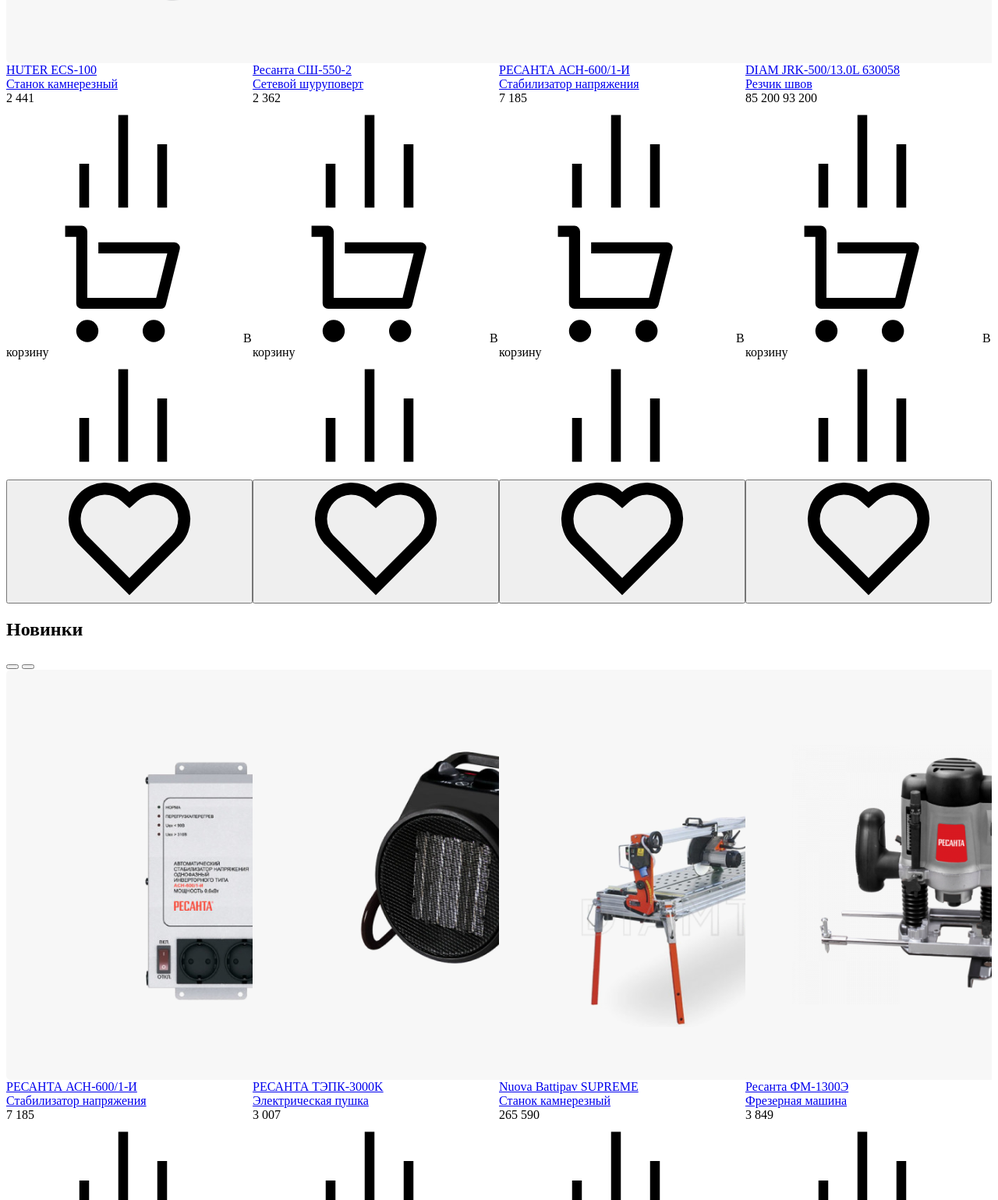
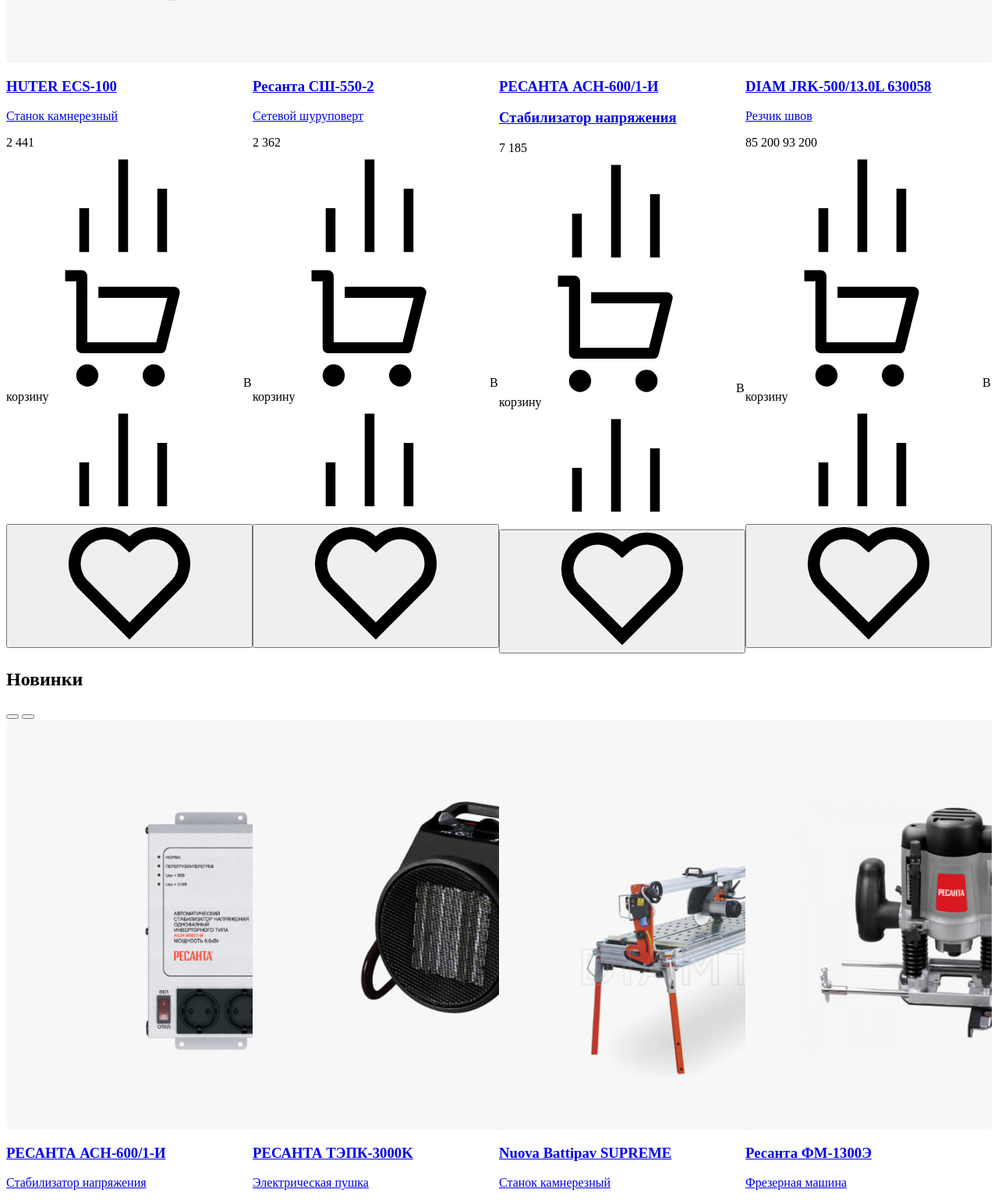
Before and after one commit to eugene-ivkun/5kvt, a website: page app/index.html in a window 1280 px wide. Shown: the part 5709-7248 px from the top of the page at 78% size. Drawn offline with nearby package versions, Linux system fonts and the light colour scheme; files that its build step writes are made by us from their sources.

Commit message:
bug fixed

```diff
--- a/app/index.html
+++ b/app/index.html
@@ -4,7 +4,7 @@
     <meta charset="UTF-8">
     <meta http-equiv="X-UA-Compatible" content="IE=edge">
     <meta name="viewport" content="width=device-width, initial-scale=1.0">
-    <title>Document</title>
+    <title>Интернет магазин 5kvt</title>
     <link rel="stylesheet" href="libs/slick/slick.css">
     <link rel="stylesheet" href="css/style.min.css">
 </head>
@@ -77,8 +77,8 @@
                                         <img src="img/products/HUTER-ECS-100.png" alt="Станок камнерезный HUTER ECS-100">
                                     </div>
                                     <div class="products-card__about">
-                                        <div class="products-card__about-model">HUTER ECS-100</div>
-                                        <div class="products-card__about-name">Станок камнерезный</div>
+                                        <h3 class="products-card__about-model">HUTER ECS-100</h3>
+                                        <p class="products-card__about-name">Станок камнерезный</p>
                                     </div>
                                 </a>
                                 <div class="products-card__bottom">
@@ -120,8 +120,8 @@
                                         <img src="img/products/Resanta-550-2.png" alt="Сетевой шуруповерт Ресанта СШ-550-2">
                                     </div>
                                     <div class="products-card__about">
-                                        <div class="products-card__about-model">Ресанта СШ-550-2</div>
-                                        <div class="products-card__about-name">Сетевой шуруповерт</div>
+                                        <h3 class="products-card__about-model">Ресанта СШ-550-2</h3>
+                                        <p class="products-card__about-name">Сетевой шуруповерт</p>
                                     </div>
                                 </a>
                                 <div class="products-card__bottom">
@@ -163,8 +163,8 @@
                                         <img src="img/products/Resanta-600-1.png" alt="Стабилизатор напряжения РЕСАНТА АСН-600/1-И">
                                     </div>
                                     <div class="products-card__about">
-                                        <div class="products-card__about-model">РЕСАНТА АСН-600/1-И</div>
-                                        <div class="products-card__about-name">Стабилизатор напряжения</div>
+                                        <h3 class="products-card__about-model">РЕСАНТА АСН-600/1-И</>
+                                        <p class="products-card__about-name">Стабилизатор напряжения</p>
                                     </div>
                                 </a>
                                 <div class="products-card__bottom">
@@ -206,8 +206,8 @@
                                         <img src="img/products/DIAM-JRK-500.png" alt="Резчик швов DIAM JRK-500/13.0L 630058">
                                     </div>
                                     <div class="products-card__about">
-                                        <div class="products-card__about-model">DIAM JRK-500/13.0L 630058</div>
-                                        <div class="products-card__about-name">Резчик швов</div>
+                                        <h3 class="products-card__about-model">DIAM JRK-500/13.0L 630058</h3>
+                                        <p class="products-card__about-name">Резчик швов</p>
                                     </div>
                                 </a>
                                 <div class="products-card__bottom">
@@ -250,8 +250,8 @@
                                         <img src="img/products/Nuova-Battipav-SUPREME.png" alt="Станок камнерезный Nuova Battipav SUPREME">
                                     </div>
                                     <div class="products-card__about">
-                                        <div class="products-card__about-model">Nuova Battipav SUPREME</div>
-                                        <div class="products-card__about-name">Станок камнерезный</div>
+                                        <h3 class="products-card__about-model">Nuova Battipav SUPREME</h3>
+                                        <p class="products-card__about-name">Станок камнерезный</p>
                                     </div>
                                 </a>
                                 <div class="products-card__bottom">
@@ -293,8 +293,8 @@
                                         <img src="img/products/Ресанта-ФМ-1300Э.png" alt="Фрезерная машина Ресанта ФМ-1300Э">
                                     </div>
                                     <div class="products-card__about">
-                                        <div class="products-card__about-model">Ресанта ФМ-1300Э</div>
-                                        <div class="products-card__about-name">Фрезерная машина</div>
+                                        <h3 class="products-card__about-model">Ресанта ФМ-1300Э</h3>
+                                        <p class="products-card__about-name">Фрезерная машина</p>
                                     </div>
                                 </a>
                                 <div class="products-card__bottom">
@@ -352,8 +352,8 @@
                                         <img src="img/products/Resanta-600-1.png" alt="Стабилизатор напряжения РЕСАНТА АСН-600/1-И">
                                     </div>
                                     <div class="products-card__about">
-                                        <div class="products-card__about-model">РЕСАНТА АСН-600/1-И</div>
-                                        <div class="products-card__about-name">Стабилизатор напряжения</div>
+                                        <h3 class="products-card__about-model">РЕСАНТА АСН-600/1-И</h3>
+                                        <p class="products-card__about-name">Стабилизатор напряжения</p>
                                     </div>
                                 </a>
                                 <div class="products-card__bottom">
@@ -395,8 +395,8 @@
                                         <img src="img/products/РЕСАНТА-ТЭПК-3000K.png" alt="Электрическая пушка РЕСАНТА-ТЭПК-3000K">
                                     </div>
                                     <div class="products-card__about">
-                                        <div class="products-card__about-model">РЕСАНТА ТЭПК-3000K</div>
-                                        <div class="products-card__about-name">Электрическая пушка</div>
+                                        <h3 class="products-card__about-model">РЕСАНТА ТЭПК-3000K</h3>
+                                        <p class="products-card__about-name">Электрическая пушка</p>
                                     </div>
                                 </a>
                                 <div class="products-card__bottom">
@@ -438,8 +438,8 @@
                                         <img src="img/products/Nuova-Battipav-SUPREME.png" alt="Станок камнерезный Nuova Battipav SUPREME">
                                     </div>
                                     <div class="products-card__about">
-                                        <div class="products-card__about-model">Nuova Battipav SUPREME</div>
-                                        <div class="products-card__about-name">Станок камнерезный</div>
+                                        <h3 class="products-card__about-model">Nuova Battipav SUPREME</h3>
+                                        <p class="products-card__about-name">Станок камнерезный</p>
                                     </div>
                                 </a>
                                 <div class="products-card__bottom">
@@ -481,8 +481,8 @@
                                         <img src="img/products/Ресанта-ФМ-1300Э.png" alt="Фрезерная машина Ресанта ФМ-1300Э">
                                     </div>
                                     <div class="products-card__about">
-                                        <div class="products-card__about-model">Ресанта ФМ-1300Э</div>
-                                        <div class="products-card__about-name">Фрезерная машина</div>
+                                        <h3 class="products-card__about-model">Ресанта ФМ-1300Э</h3>
+                                        <p class="products-card__about-name">Фрезерная машина</p>
                                     </div>
                                 </a>
                                 <div class="products-card__bottom">
@@ -524,8 +524,8 @@
                                         <img src="img/products/Resanta-600-1.png" alt="Стабилизатор напряжения РЕСАНТА АСН-600/1-И">
                                     </div>
                                     <div class="products-card__about">
-                                        <div class="products-card__about-model">РЕСАНТА АСН-600/1-И</div>
-                                        <div class="products-card__about-name">Стабилизатор напряжения</div>
+                                        <h3 class="products-card__about-model">РЕСАНТА АСН-600/1-И</h3>
+                                        <p class="products-card__about-name">Стабилизатор напряжения</p>
                                     </div>
                                 </a>
                                 <div class="products-card__bottom">
@@ -567,8 +567,8 @@
                                         <img src="img/products/РЕСАНТА-ТЭПК-3000K.png" alt="Электрическая пушка РЕСАНТА-ТЭПК-3000K">
                                     </div>
                                     <div class="products-card__about">
-                                        <div class="products-card__about-model">РЕСАНТА ТЭПК-3000K</div>
-                                        <div class="products-card__about-name">Электрическая пушка</div>
+                                        <h3 class="products-card__about-model">РЕСАНТА ТЭПК-3000K</h3>
+                                        <p class="products-card__about-name">Электрическая пушка</p>
                                     </div>
                                 </a>
                                 <div class="products-card__bottom">
@@ -635,8 +635,8 @@
                                         <img src="img/products/Echo-HCR-165ES.png" alt="Бензоножницы Echo HCR-165ES">
                                     </div>
                                     <div class="products-card__about">
-                                        <div class="products-card__about-model">Echo HCR-165ES</div>
-                                        <div class="products-card__about-name">Бензоножницы</div>
+                                        <h3 class="products-card__about-model">Echo HCR-165ES</h3>
+                                        <p class="products-card__about-name">Бензоножницы</p>
                                     </div>
                                 </a>
                                 <div class="products-card__bottom">
@@ -679,8 +679,8 @@
                                         <img src="img/products/DIAM-JRK-500.png" alt="Резчик швов DIAM JRK-500/13.0L 630058">
                                     </div>
                                     <div class="products-card__about">
-                                        <div class="products-card__about-model">DIAM JRK-500/13.0L 630058</div>
-                                        <div class="products-card__about-name">Резчик швов</div>
+                                        <h3 class="products-card__about-model">DIAM JRK-500/13.0L 630058</h3>
+                                        <p class="products-card__about-name">Резчик швов</p>
                                     </div>
                                 </a>
                                 <div class="products-card__bottom">
@@ -723,8 +723,8 @@
                                         <img src="img/products/DIAM-Master-Line.png" alt="Алмазный диск (круг) DIAM Master Line">
                                     </div>
                                     <div class="products-card__about">
-                                        <div class="products-card__about-model">DIAM Master Line</div>
-                                        <div class="products-card__about-name">Алмазный диск (круг)</div>
+                                        <h3 class="products-card__about-model">DIAM Master Line</>
+                                        <p class="products-card__about-name">Алмазный диск (круг)</p>
                                     </div>
                                 </a>
                                 <div class="products-card__bottom">
@@ -767,8 +767,8 @@
                                         <img src="img/products/Вихрь-Р-82СТ.png" alt="Электрический рубанок Вихрь Р-82СТ 72/5/3">
                                     </div>
                                     <div class="products-card__about">
-                                        <div class="products-card__about-model">Вихрь Р-82СТ 72/5/3</div>
-                                        <div class="products-card__about-name">Электрический рубанок</div>
+                                        <h3 class="products-card__about-model">Вихрь Р-82СТ 72/5/3</>
+                                        <p class="products-card__about-name">Электрический рубанок</p>
                                     </div>
                                 </a>
                                 <div class="products-card__bottom">
@@ -811,8 +811,8 @@
                                         <img src="img/products/Echo-HCR-165ES.png" alt="Бензоножницы Echo HCR-165ES">
                                     </div>
                                     <div class="products-card__about">
-                                        <div class="products-card__about-model">Echo HCR-165ES</div>
-                                        <div class="products-card__about-name">Бензоножницы</div>
+                                        <h3 class="products-card__about-model">Echo HCR-165ES</h3>
+                                        <p class="products-card__about-name">Бензоножницы</p>
                                     </div>
                                 </a>
                                 <div class="products-card__bottom">
@@ -855,8 +855,8 @@
                                         <img src="img/products/DIAM-JRK-500.png" alt="Резчик швов DIAM JRK-500/13.0L 630058">
                                     </div>
                                     <div class="products-card__about">
-                                        <div class="products-card__about-model">DIAM JRK-500/13.0L 630058</div>
-                                        <div class="products-card__about-name">Резчик швов</div>
+                                        <h3 class="products-card__about-model">DIAM JRK-500/13.0L 630058</h3>
+                                        <p class="products-card__about-name">Резчик швов</p>
                                     </div>
                                 </a>
                                 <div class="products-card__bottom">
```
Also changed, not shown: app/product-card.html (+13 -13 lines), app/products-catalog.html (+25 -25 lines), dist/img/banner/img-1-lg.png (deleted), dist/img/banner/img-1-md.png (deleted), dist/img/banner/img-1-sm.png (deleted), dist/img/banner/img-2-md.png (deleted), dist/img/banner/img-2-sm.png (deleted), dist/img/banner/img-3-lg.png (deleted), dist/img/banner/img-3-md.png (deleted), dist/img/banner/img-3-sm.png (deleted), dist/index.html, dist/product-card.html, dist/products-catalog.html, 2 other files.
